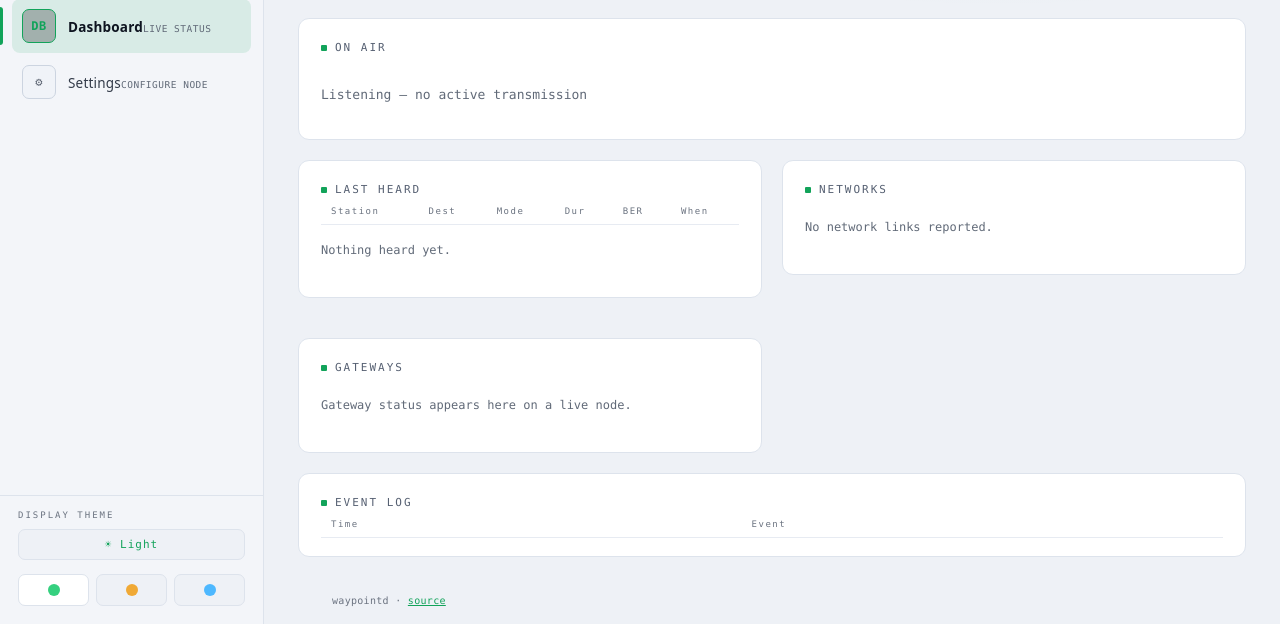
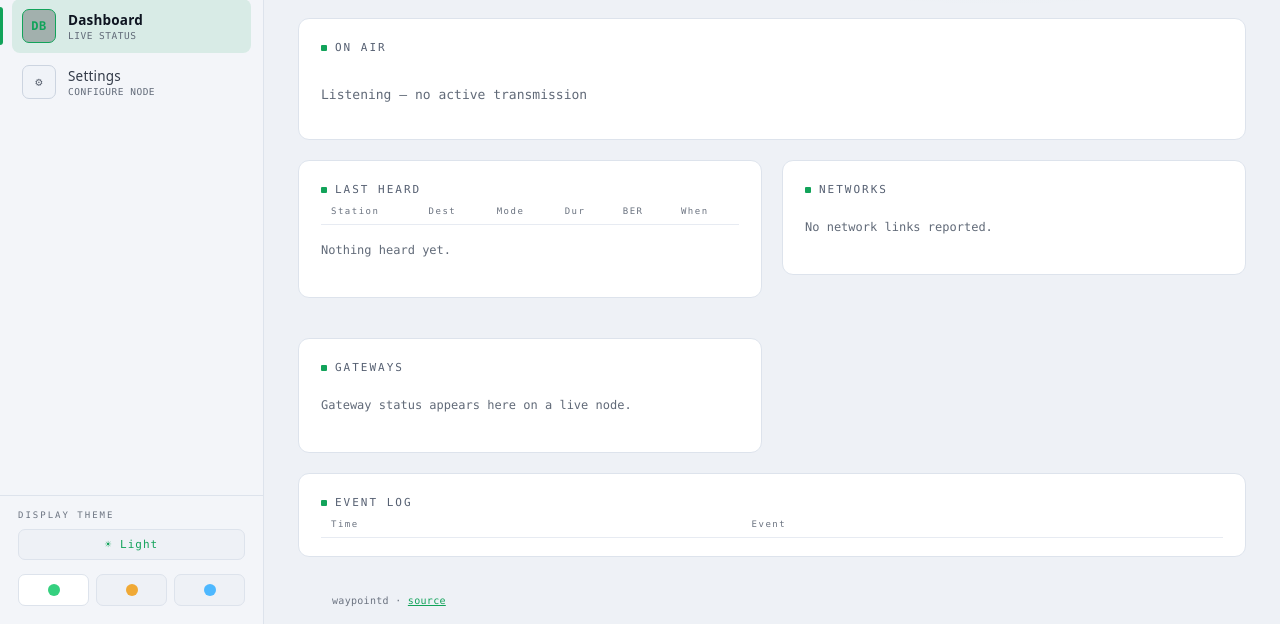
Before and after one commit to KN4OQW/waypoint, a plain HTML site: page ui/static/index.html in a window 1280 px wide. Shown: the part 176-800 px from the top of the page. Drawn offline with Linux system fonts and the light colour scheme; no server answers.

Commit message:
Fix nav-item label/sub jamming on the dashboard
The dashboard nav uses <span class="label">/<span class="sub"> (inline), so the
label and its sub-label ran together ("DashboardLIVE STATUS") instead of
stacking. (Settings escaped this because its JS renders them as <div>s.) Make
.nav-item .label/.sub display:block so the sub always sits under the label,
regardless of markup — both pages.

Signed-off-by: Clint Chance <clint@thechance.family>

```diff
--- a/ui/static/index.html
+++ b/ui/static/index.html
@@ -114,8 +114,8 @@
   .nav-item:hover { background: rgba(255,255,255,0.02); text-decoration: none; }
   .nav-item .bar { position: absolute; left: -12px; top: 8px; bottom: 8px; width: 3px; border-radius: 0 3px 3px 0; background: transparent; }
   .nav-item .tag { flex: none; width: 34px; height: 34px; display: flex; align-items: center; justify-content: center; border-radius: 7px; font-family: var(--mono); font-size: 12px; font-weight: 600; letter-spacing: .5px; border: 1px solid var(--field-line); color: var(--muted); background: var(--tag-bg); }
-  .nav-item .label { font-size: 13.5px; font-weight: 500; color: var(--ink-body); letter-spacing: .2px; }
-  .nav-item .sub { font-family: var(--mono); font-size: 9.5px; letter-spacing: .5px; color: var(--dim); margin-top: 1px; }
+  .nav-item .label { display: block; font-size: 13.5px; font-weight: 500; color: var(--ink-body); letter-spacing: .2px; }
+  .nav-item .sub { display: block; font-family: var(--mono); font-size: 9.5px; letter-spacing: .5px; color: var(--dim); margin-top: 1px; }
   .nav-item.on { background: var(--accent-soft); }
   .nav-item.on .bar { background: var(--accent); }
   .nav-item.on .tag { border-color: var(--accent); color: var(--accent); background: rgba(0,0,0,.25); }
```
Also changed, not shown: ui/static/settings.html (+2 -2 lines).
